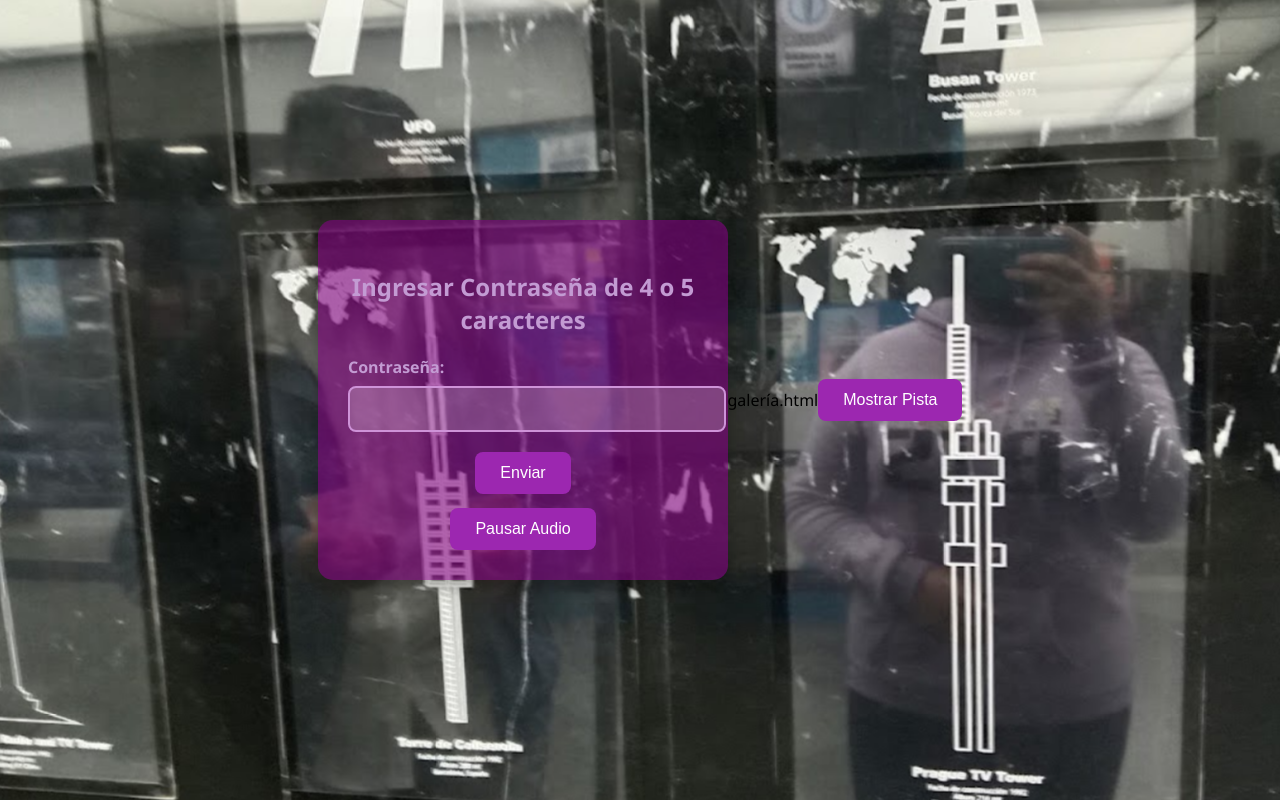
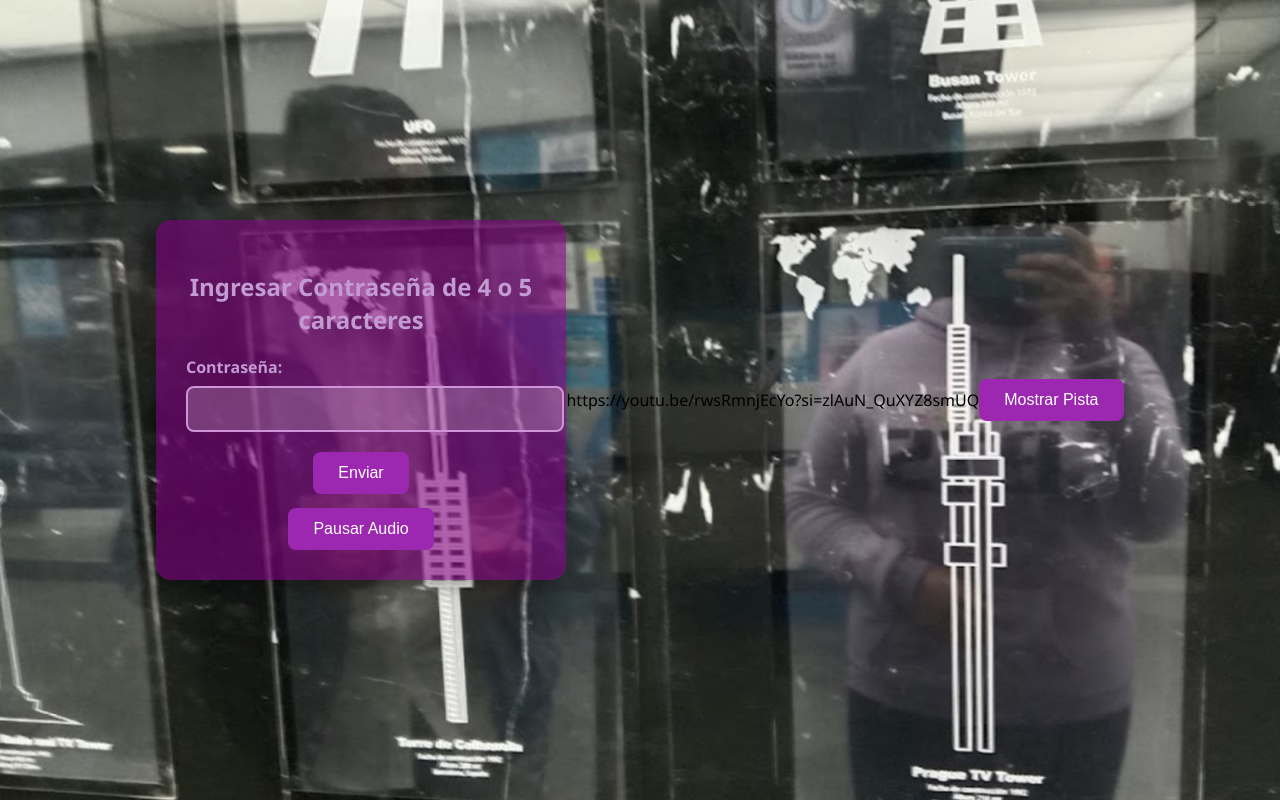
Before and after one commit to JP06-pixel/JP06-p-xel1.githud.io, a plain HTML site: page yas.html in a window 1280 px wide. Both pictures are taken after a click on the button "Mostrar Pista". Drawn offline with Linux system fonts and the light colour scheme.

Commit message:
Update yas.html

```diff
--- a/yas.html
+++ b/yas.html
@@ -151,7 +151,7 @@
     </div>
 
     <!-- Opción de pista debajo del formulario -->
-    <p id="hint-message" class="hint" style="display:none;">galería.html</p>
+    <p id="hint-message" class="hint" style="display:none;">https://youtu.be/rwsRmnjEcYo?si=zlAuN_QuXYZ8smUQ</p>
     <button type="button" id="show-hint" class="button">Mostrar Pista</button>
 
     <script>
```
